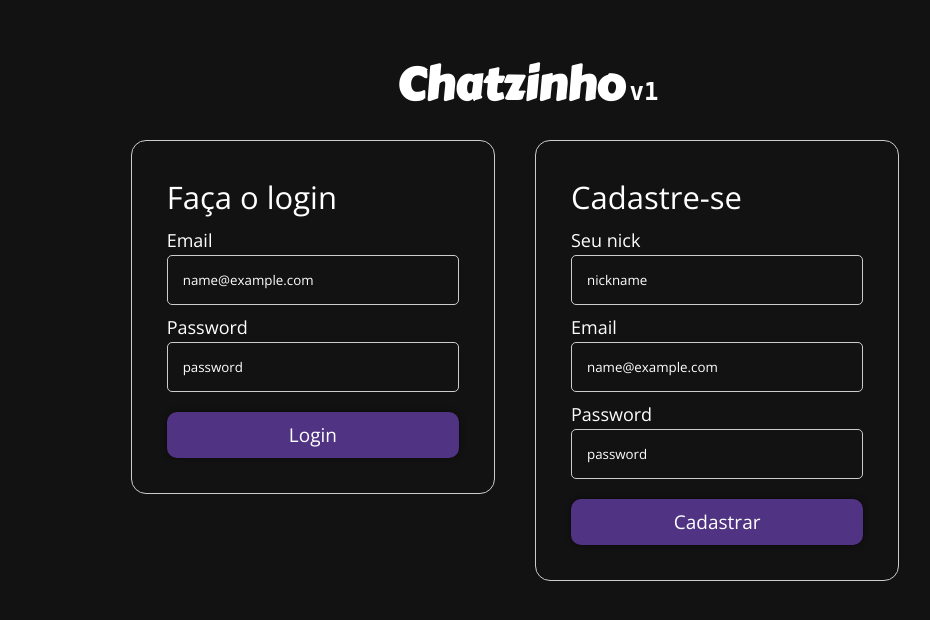
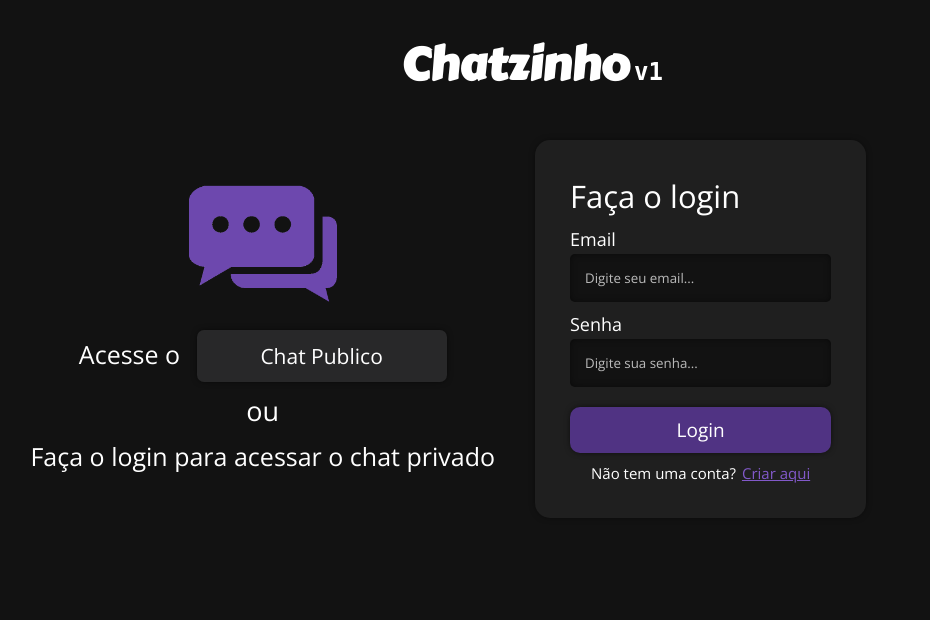
Before and after one commit to jonathan-wanderley/chatzinho, a Node server app: page / in a window 1280 px wide. Shown: the top 620 px of the page, without its empty margins (125-1055 px from the left). Run offline with Node 20, Linux system fonts and the light colour scheme; some libraries are stand-ins or nearby versions.

Commit message:
Ajuste no layout da pagina inicial

```diff
--- a/public/index.css
+++ b/public/index.css
@@ -12,27 +12,91 @@ body {
 .container {
     background-color: #121212;
     color: #fff;
-    padding-top: 50px;
+    flex: 1;
 }
-h1 {
+header {
+    /* background-color: #1F1F1F; */
+    padding: 30px 0 10px;
+    /* box-shadow: 0px 0px 7px -2px rgba(0, 0, 0, 0.70); */
+    position: relative;
+}
+header h1 {
     text-align: center;
     font-family: 'Carter One', cursive;
     font-size: 45px;
-    margin-left: 25px;
+    color: #fff;
+    transition: transform 0.4s ease;
 }
-h1::after{
+header h1::after{
     content: 'v1';
     font-family: monospace;
     font-size: 24px;
     margin-left: 5px;
+}
+header h1::before{
+    content: 'v1';
+    font-family: monospace;
+    font-size: 24px;
+    margin-right: 5px;
+    color: transparent;
 
 }
+
+
+section {
+    display: flex;
+    justify-content: center;
+    padding: 30px 0 0;
+}
+
+.text-container {
+    flex: 1;
+    display: flex;
+    align-items: center;
+    justify-content: flex-end;
+    padding-right: 40px;
+}
+.text-container img {
+    width: 260px;
+    height: auto;
+    display: block;
+    margin: 0 auto;
+}
+.text {
+    color: #fff;
+    text-align: center;
+    display: flex;
+    flex-direction: column;
+    justify-content: center;
+    font-size: 25px;
+    gap: 10px;
+}
+.text a {
+    display: inline-block;
+    background-color: #282829;
+    box-shadow: 0px 0px 7px -2px rgb(0, 0, 0);
+    color: #fff;
+    width: 250px;
+    text-decoration: none;
+    padding: 12px 24px;
+    font-size: 21px;
+    border-radius: 7px;
+    margin-top: 10px;
+    transition: transform 0.2s ease;
+    margin-left: 10px;
+}
+.text a:active {
+    transform: scale(0.95,0.95);
+}
+.text .ou {
+    font-size: 27px;
+}
+
 .forms {
     display: flex;
-    justify-content: center;
-    gap: 40px;
+    justify-content: flex-start;
     align-items: flex-start;
-    padding: 20px 50px 0;
+
     background-color: #121212;
     color: #fff;
 }
@@ -49,14 +113,18 @@ button {
     margin-top: 10px;
     transition: transform 0.2s ease;
     border: none;
+    cursor: pointer;
 }
 button:active {
     transform: scale(0.95,0.95);
 }
 form {
-    border: 1px solid #CCCCCC;
+    /* border: 1px solid #CCCCCC; */
     padding: 35px;
     border-radius: 15px;
+    background-color: #1F1F1F;
+    /* box-shadow: 0px 0px 5px rgba(0, 0, 0, 0.589); */
+    box-shadow: 0px 0px 7px -2px rgba(0, 0, 0, 0.74);
 }
 form label {
     font-size: 18px;
@@ -66,20 +134,40 @@ form .h2 {
     margin-bottom: 10px;
 }
 
+.login .chamadaRegistro {
+    text-align: center;
+    font-size: 15px;
+    margin-top: 10px;
+}
+.login .chamadaRegistro a {
+    margin-left: 2px;
+    color: #8259c9;
+}
+
+.registro {
+    display: none;
+}
+
 .form-input input {
     background-color: #121212;
     border: none;
     padding: 15px 15px;
     width: 100%;
-    border: 1px solid rgb(204, 204, 204);
+    /* border: 1px solid rgb(204, 204, 204); */
     border-radius: 5px;
     color: #fff;
     outline: 0;
     margin-bottom: 10px;
     margin-top: 3px;
+    transition: box-shadow 0.4s ease;
+    box-shadow: inset 0px 0px 7px rgba(0, 0, 0, 0.459);
+}
+.form-input input:focus {
+    /* box-shadow: 0px 0px 6px #9569e0; */
+    border-color: #8259c9;
 }
 .form-input input::placeholder {
-    color: #fff;
+    color: rgba(255, 255, 255, 0.712);
 }
 
 .div-do-botao {
--- a/public/index.html
+++ b/public/index.html
@@ -7,45 +7,60 @@
     <title>Document</title>
     <!-- CSS only -->
     <link rel="stylesheet" href="index.css">
+    <script src="https://use.fontawesome.com/fdd80f1112.js"></script>
 </head>
 <body>
+    <header>
+       <h1>Chatzinho</h1>
+    </header>
+
+    <section>
+        <div class="text-container">
+
+            <div class="text">
+                <img src="chat-img.png" alt="">
+                <p>Acesse o <a href="">Chat Publico</a></p>
+                <p class="ou">ou</p>
+                <p>Faça o login para acessar o chat privado</p>
+            </div>
+        </div>
 
         <div class="container">
-        <h1>Chatzinho</h1>
             <div class="forms">
                 <form class="login">
                     <!-- LOGIN -->
                     <p class="h2">Faça o login</p>
                     <div class="form-input">
                         <label for="logEmail">Email</label>
-                    <input type="email" class="logEmail" id="logEmail" placeholder="name@example.com">
+                        <input type="email" class="logEmail" id="logEmail" placeholder="Digite seu email...">
                     </div>
                     <div class="form-input">
-                    <label for="logPass">Password</label>
-                    <input type="password" class="logPass" id="logPass" placeholder="password">
+                        <label for="logPass">Senha</label>
+                        <input type="password" class="logPass" id="logPass" placeholder="Digite sua senha...">
                     </div>
                     <button type="button" class="" onclick="logar()">Login</button>
+                    <p class="chamadaRegistro">Não tem uma conta? <a href="">Criar aqui</a></p>
                 </form>
-
                 <form class="registro">
                     <!-- REGISTRO -->
                     <p class="h2">Cadastre-se</p>
                     <div class="form-input">
                         <label for="regNome">Seu nick</label>
-                    <input type="text" class="regNome" id="regNome" placeholder="nickname">
+                        <input type="text" class="regNome" id="regNome" placeholder="Digite seu nick...">
                     </div>
                     <div class="form-input">
                         <label for="regEmail">Email</label>
-                    <input type="email" class="regEmail" id="regEmail" placeholder="name@example.com">
+                        <input type="email" class="regEmail" id="regEmail" placeholder="Digite seu email...">
                     </div>
                     <div class="form-input">
-                    <label for="regPass">Password</label>
-                    <input type="password" class="regPass" id="regPass" placeholder="password">
+                        <label for="regPass">Senha</label>
+                        <input type="password" class="regPass" id="regPass" placeholder="Digite sua senha...">
                     </div>
                     <button type="button" class="" onclick="registrar()" >Cadastrar</button>
                 </form>
             </div>
         </div>
+    </section>
 
     <div class="div-do-botao">
         <h1>Chatzinho</h1>
--- a/public/index.js
+++ b/public/index.js
@@ -1,4 +1,10 @@
 const url = 'http://localhost:3000';
+
+document.querySelector('.chamadaRegistro a').addEventListener('click', (e) => {
+    e.preventDefault();
+    document.querySelector('.login').style.display = 'none';
+    document.querySelector('.registro').style.display = 'inline-block';
+})
 
 async function exec() {
     const request = {
```
Also changed, not shown: public/chat-img.png (added). Lines whose indentation alone changed are shown as unchanged.
